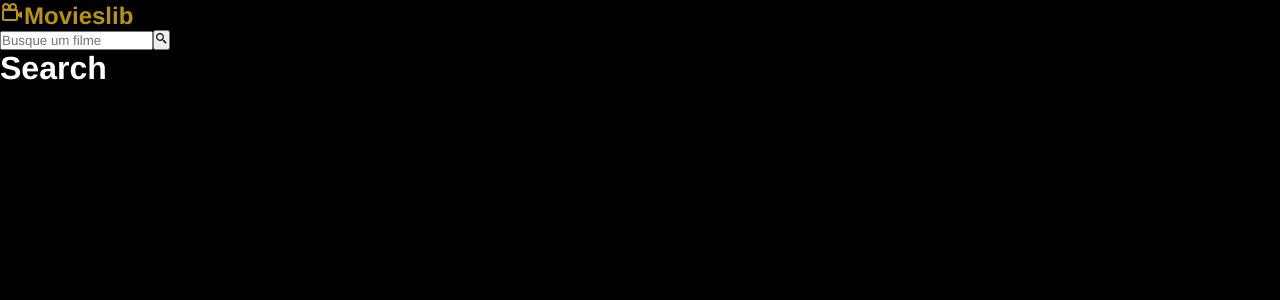
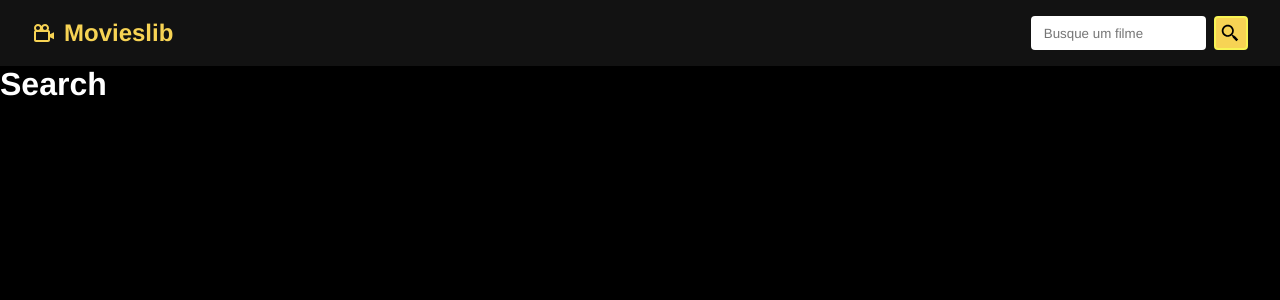
Before and after one commit to michael-petterson-06/MoviesLib, a React (Vite) app in the folder movies_lib/: page /search in a window 1280 px wide. Shown: the top 300 px of the page. Built offline with nearby package versions, Linux system fonts and the light colour scheme.

Commit message:
estilizando component NavBar

```diff
--- /dev/null
+++ b/movies_lib/src/components/NavBar.css
@@ -0,0 +1,47 @@
+#navbar {
+    display: flex;
+    justify-content: space-between;
+    align-items: center;
+    padding: 1rem 2rem;
+    background-color: #121212;
+}
+
+
+#navbar h2 a {
+    display: flex;
+    align-items: center;
+    gap: 0.5rem /*Espaço entre o iconi e o texto */
+}
+
+
+#navbar form {
+    display: flex;
+    gap: .5rem;
+}
+
+
+#navbar input {
+    padding: .2rem .8rem;
+    border-radius: 4px;
+    border: none;
+}
+
+
+#navbar form button {
+    background-color: #f7d354;
+    border: 2px solid #f7f354;
+    border-radius: 4px;
+    color: #000;
+    padding: 0.3rem;
+    font-size: 1.3rem;
+    display: flex;
+    align-items: center;
+    cursor: pointer;
+    transition: .5s;
+}
+
+
+#navbar form button:hover {
+    background-color: transparent;
+    color: #f7d354;
+}
--- a/movies_lib/src/components/NavBar.jsx
+++ b/movies_lib/src/components/NavBar.jsx
@@ -1,5 +1,6 @@
 import { Link } from 'react-router-dom';
 import { BiCameraMovie, BiSearchAlt2 } from 'react-icons/bi';
+import './NavBar.css';
 
 function NavBar () {
     return (
```
Also changed, not shown: movies_lib/src/pages/MovieGrid.css (added).
